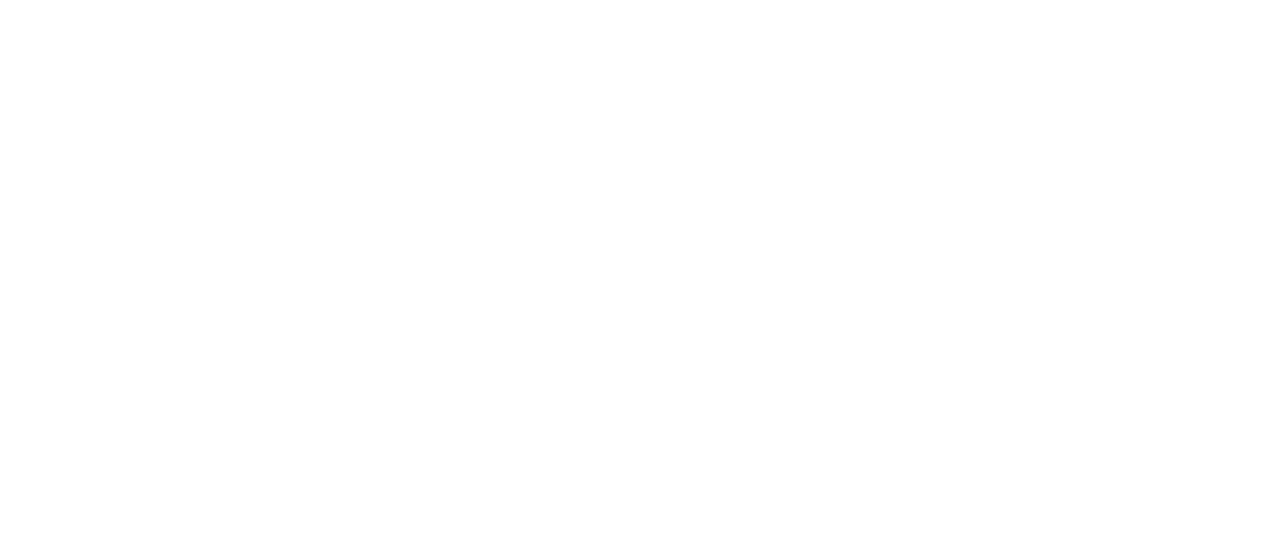
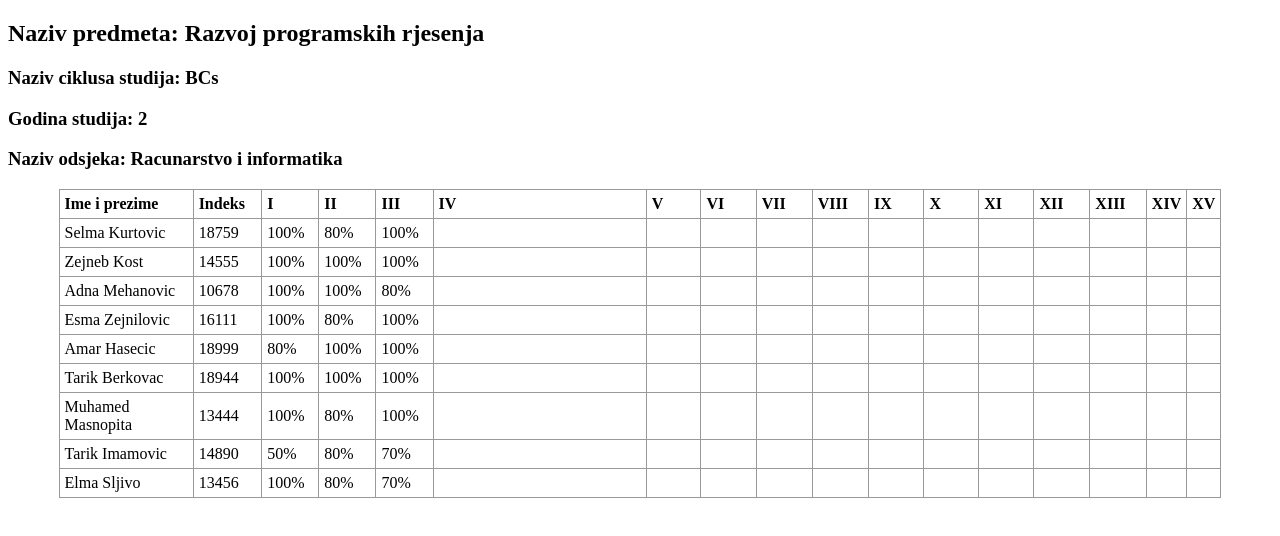
Before and after one commit to selmakurtovic4/AttendanceTrackerApp, a plain HTML site: page html/prisustvo.html in a window 1280 px wide. Drawn offline with Linux system fonts and the light colour scheme.

Commit message:
Pocela tabelu

```diff
--- a/css/predmet.css
+++ b/css/predmet.css
@@ -1,7 +1,7 @@
 
 
 body{
-    scroll-padding-top: 100px;
+    scroll-padding-top: 10px;
 }
 header{
 
--- a/css/prisustvo.css
+++ b/css/prisustvo.css
@@ -0,0 +1,28 @@
+table {
+    border-collapse: collapse;
+    width: 92%;
+    margin: auto;
+
+
+  }
+
+  td, th {
+    border: 1px solid #999;
+  width: 5%;
+    text-align: left;
+    padding: 5px;
+
+  }
+  table.table-class td {
+    height: 20%;
+    overflow: hidden;
+  }
+  td:first-child{
+    width:12%;
+  }
+  td:first-child+td{
+    width:6%;
+  }
+  td:first-child+td+td+td+td+td{
+    width:20%;
+  }
--- a/html/prisustvo.html
+++ b/html/prisustvo.html
@@ -0,0 +1,207 @@
+<!DOCTYPE html>
+<html>
+    <head>
+        <link rel="stylesheet" type="text/css" href="..\css\prisustvo.css">
+        <META http-equiv="Content-Type" content="text/html; charset=utf-8">
+    </head>
+<body>
+
+    <h2>Naziv predmeta: Razvoj programskih rjesenja</h2>
+    <h3>Naziv ciklusa studija: BCs</h3>
+    <h3>Godina studija: 2</h3>
+    <h3>Naziv odsjeka: Racunarstvo i informatika </h3>
+    <table class="table-class">
+        <tr>
+          <th>Ime i prezime</th>
+          <th>Indeks</th>
+          <th>I</th>
+          <th>II</th>
+          <th>III</th>
+          <th>IV</th>
+          <th>V</th>
+          <th>VI</th>
+          <th>VII</th>
+          <th>VIII</th>
+          <th>IX</th>
+          <th>X</th>
+          <th>XI</th>
+          <th>XII</th>
+          <th>XIII</th>
+          <th>XIV</th>
+          <th>XV</th>
+
+        </tr>
+        <tr>
+          <td>Selma Kurtovic</td>
+          <td>18759</td>
+          <td>100%</td>
+          <td>80%</td>
+          <td>100%</td>
+          <td></td>
+          <td></td>
+          <td></td>
+          <td></td>
+          <td></td>
+          <td></td>
+          <td></td>
+          <td></td>
+          <td></td>
+          <td></td>
+          <td></td>
+          <td></td>
+        </tr>
+        <tr>
+            <td>Zejneb Kost</td>
+            <td>14555</td>
+            <td>100%</td>
+            <td>100%</td>
+            <td>100%</td>
+            <td></td>
+            <td></td>
+            <td></td>
+            <td></td>
+            <td></td>
+            <td></td>
+            <td></td>
+            <td></td>
+            <td></td>
+            <td></td>
+            <td></td>
+            <td></td>
+        </tr>
+        <tr>
+            <td>Adna Mehanovic</td>
+            <td>10678</td>
+            <td>100%</td>
+            <td>100%</td>
+            <td>80%</td>
+            <td></td>
+            <td></td>
+            <td></td>
+            <td></td>
+            <td></td>
+            <td></td>
+            <td></td>
+            <td></td>
+            <td></td>
+            <td></td>
+            <td></td>
+            <td></td>
+        </tr>
+        <tr>
+            <td>Esma Zejnilovic</td>
+            <td>16111</td>
+            <td>100%</td>
+            <td>80%</td>
+            <td>100%</td>
+            <td></td>
+            <td></td>
+            <td></td>
+            <td></td>
+            <td></td>
+            <td></td>
+            <td></td>
+            <td></td>
+            <td></td>
+            <td></td>
+            <td></td>
+            <td></td>
+        </tr>
+        <tr>
+            <td>Amar Hasecic</td>
+            <td>18999</td>
+            <td>80%</td>
+            <td>100%</td>
+            <td>100%</td>
+            <td></td>
+            <td></td>
+            <td></td>
+            <td></td>
+            <td></td>
+            <td></td>
+            <td></td>
+            <td></td>
+            <td></td>
+            <td></td>
+            <td></td>
+            <td></td>
+        </tr>
+        <tr>
+            <td>Tarik Berkovac</td>
+            <td>18944</td>
+            <td>100%</td>
+             <td>100%</td>
+            <td>100%</td>
+            <td></td>
+            <td></td>
+            <td></td>
+            <td></td>
+            <td></td>
+            <td></td>
+            <td></td>
+            <td></td>
+            <td></td>
+            <td></td>
+            <td></td>
+            <td></td>
+        </tr>
+        <tr>
+            <td>Muhamed Masnopita</td>
+            <td>13444</td>
+            <td>100%</td>
+          <td>80%</td>
+          <td>100%</td>
+            <td></td>
+            <td></td>
+            <td></td>
+            <td></td>
+            <td></td>
+            <td></td>
+            <td></td>
+            <td></td>
+            <td></td>
+            <td></td>
+            <td></td>
+            <td></td>
+        </tr>
+        <tr>
+            <td>Tarik Imamovic</td>
+            <td>14890</td>
+            <td>50%</td>
+          <td>80%</td>
+          <td>70%</td>
+            <td></td>
+            <td></td>
+            <td></td>
+            <td></td>
+            <td></td>
+            <td></td>
+            <td></td>
+            <td></td>
+            <td></td>
+            <td></td>
+            <td></td>
+            <td></td>
+        </tr>
+        <tr>
+            <td>Elma Sljivo</td>
+            <td>13456</td>
+            <td>100%</td>
+            <td>80%</td>
+            <td>70%</td>
+            <td></td>
+            <td></td>
+            <td></td>
+            <td></td>
+            <td></td>
+            <td></td>
+            <td></td>
+            <td></td>
+            <td></td>
+            <td></td>
+            <td></td>
+            <td></td>
+        </tr>
+    </table>
+</body>
+</html>
```
